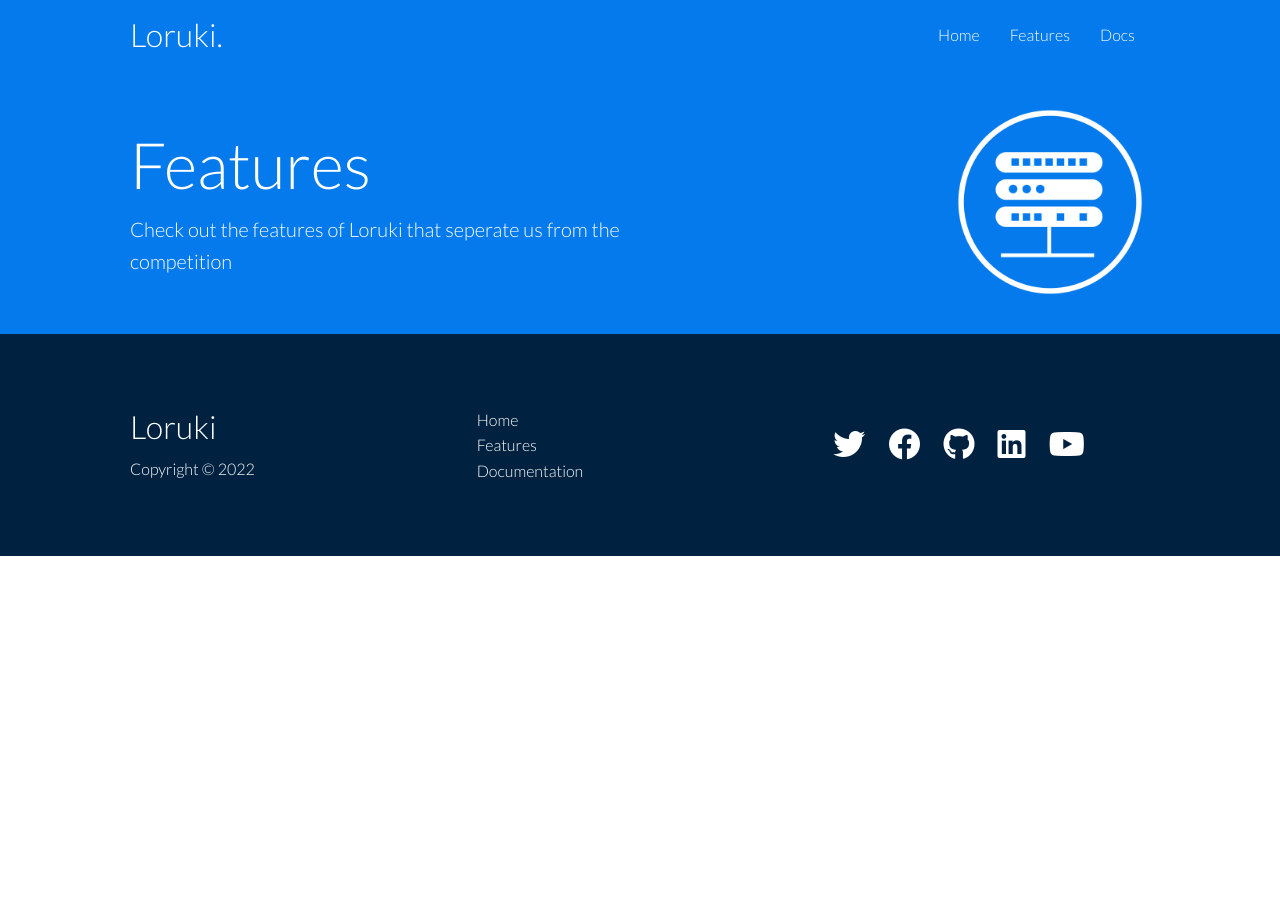
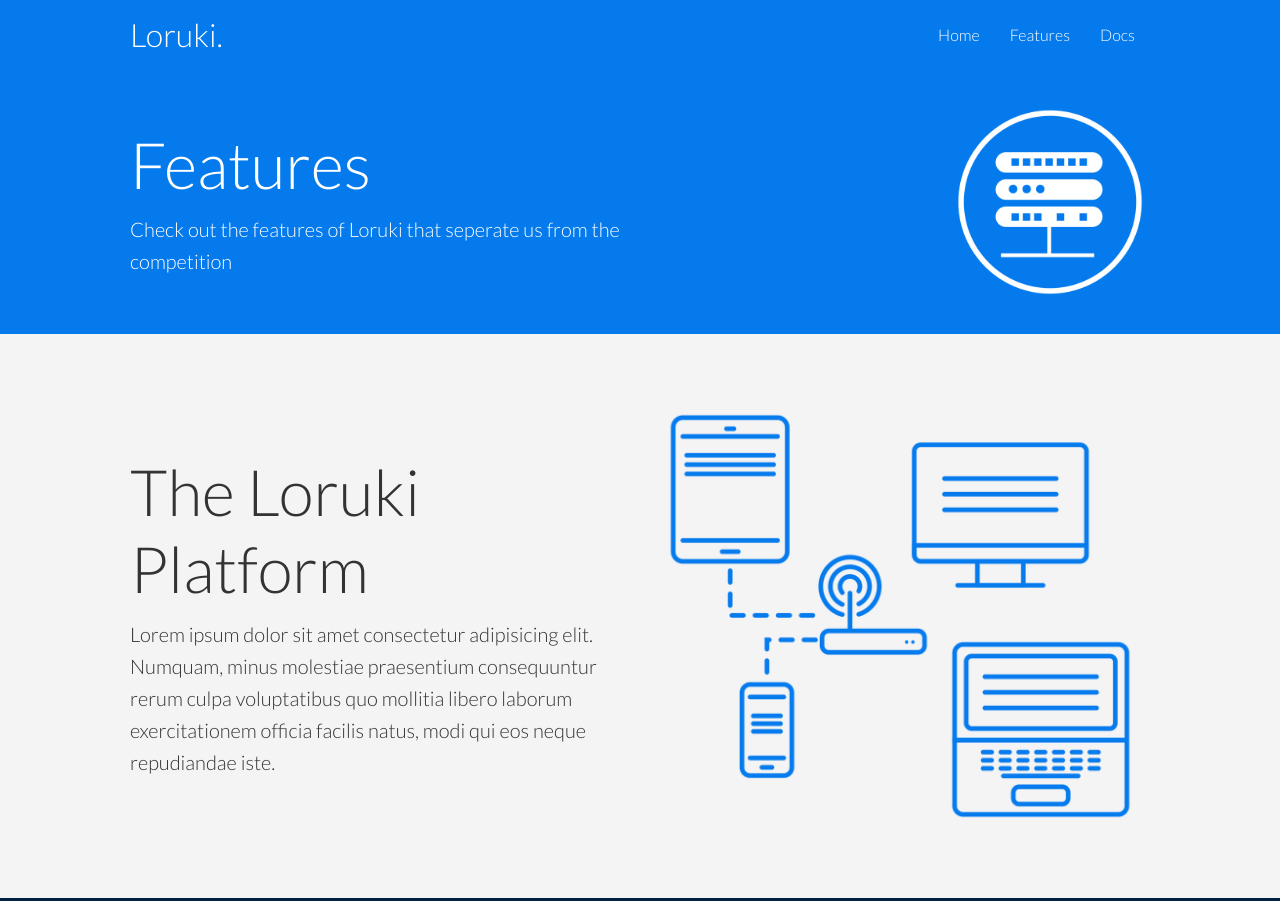
Before and after one commit to daniel-agbonifo/Loruki, a plain HTML site: page features.html in a window 1280 px wide. Shown: the top 901 px of the page. Before the commit the page ends 800 px from the top, so only its background shows below. Drawn offline with Linux system fonts and the light colour scheme.

Commit message:
progress

```diff
--- a/features.html
+++ b/features.html
@@ -36,10 +36,25 @@
                 </p>
             </div>
             <img src="images/server.png" alt="">
-
         </div>
     </section>
 
+    <!-- Sub head -->
+
+    <section class="features-sub-head bg-light py-3">
+        <div class="container grid">
+            <div>
+                <h1 class="xl">The Loruki Platform</h1>
+                <p class="lead">
+                   Lorem ipsum dolor sit amet consectetur adipisicing elit.
+                   Numquam, minus molestiae praesentium consequuntur rerum culpa
+                   voluptatibus quo mollitia libero laborum exercitationem officia
+                    facilis natus, modi qui eos neque repudiandae iste.
+                </p>
+            </div>
+            <img src="images/server2.png" alt="">
+        </div>
+    </section>
 
     <!-- Footer -->
 
```
